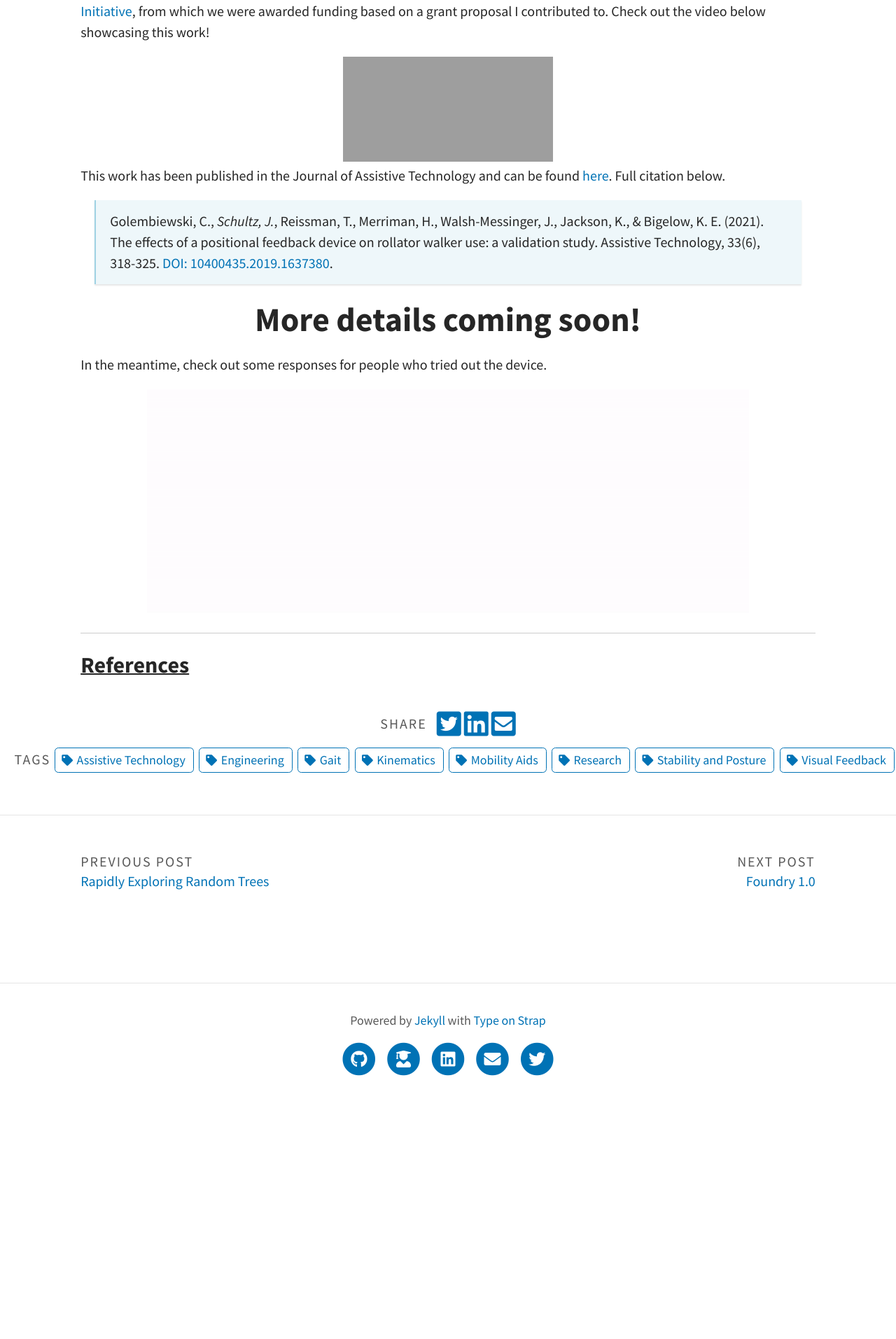
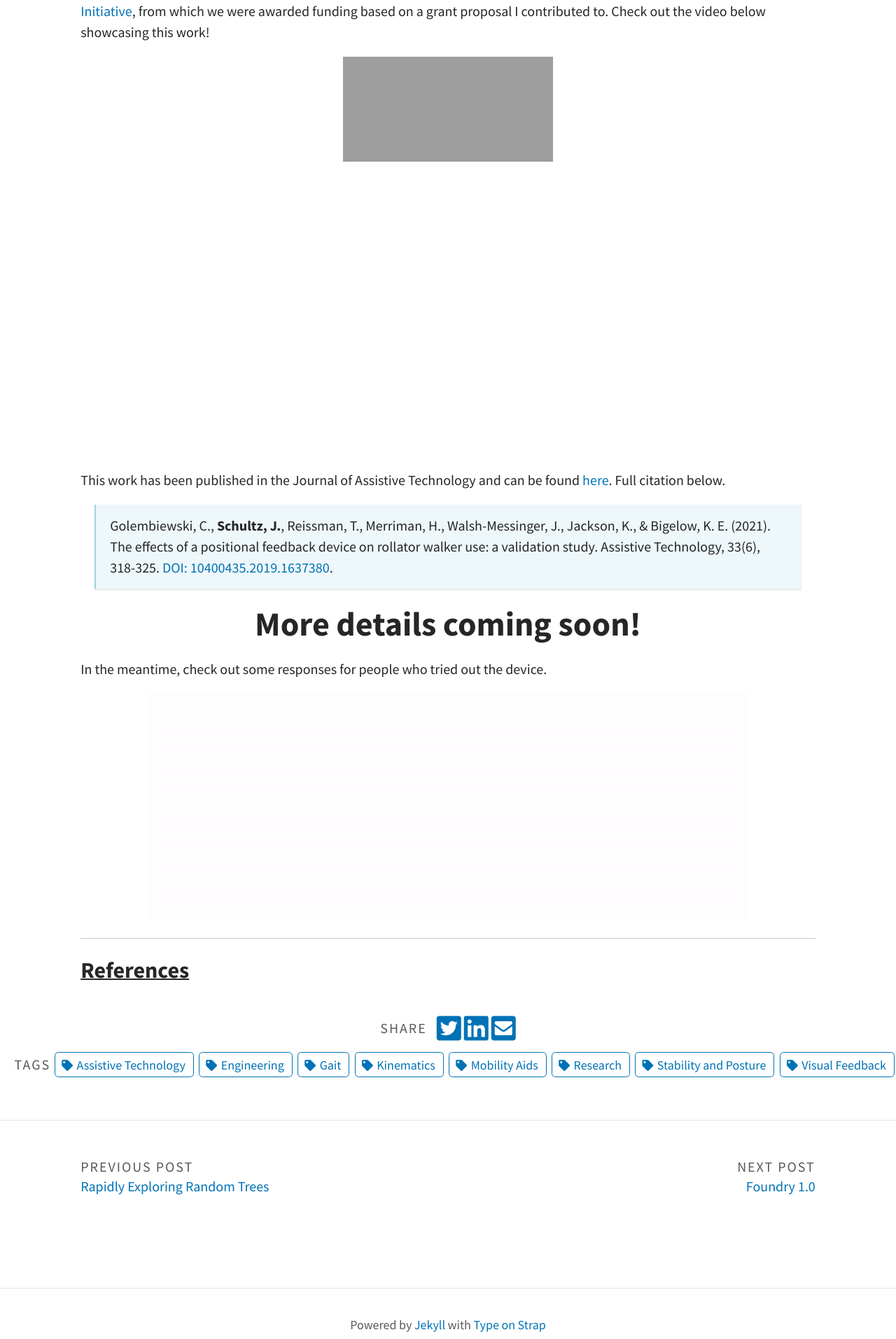
Before and after one commit to jschultz299/jschultz299.github.io, a Jekyll site: the page built from _portfolio/walker.md, in a window 1280 px wide. Shown: the part 572-2485 px from the top of the page at 70% size. Built offline with Jekyll 4.4.1, drawn with Linux system fonts in a browser that asks for light colours; comment, search, counter and statistics services are not loaded; before the commit the page ends 2147 px from its top, so only the background shows below that; grey boxes are pictures that could not be loaded.

Commit message:
updated portfolio.scss

```diff
--- a/_portfolio/walker.md
+++ b/_portfolio/walker.md
@@ -22,7 +22,7 @@
 
 This work has been published in the Journal of Assistive Technology and can be found <a href="https://www.tandfonline.com/doi/abs/10.1080/10400435.2019.1637380" target="_blank">here</a>. Full citation below.
 
-> Golembiewski, C., <em>Schultz, J.</em>, Reissman, T., Merriman, H., Walsh-Messinger, J., Jackson, K., & Bigelow, K. E. (2021). The effects of a positional feedback device on rollator walker use: a validation study. Assistive Technology, 33(6), 318-325. <a href="https://doi.org/10.1080/10400435.2019.1637380" target="_blank">DOI: 10400435.2019.1637380</a>.
+> Golembiewski, C., <b>Schultz, J.</b>, Reissman, T., Merriman, H., Walsh-Messinger, J., Jackson, K., & Bigelow, K. E. (2021). The effects of a positional feedback device on rollator walker use: a validation study. Assistive Technology, 33(6), 318-325. <a href="https://doi.org/10.1080/10400435.2019.1637380" target="_blank">DOI: 10400435.2019.1637380</a>.
 
 <p>
     <center><strong><font size="+5">More details coming soon!</font></strong></center>
--- a/_sass/includes/_portfolio.scss
+++ b/_sass/includes/_portfolio.scss
@@ -51,3 +51,10 @@
   flex: 0 0 32%;
   margin-bottom: 10px;
 }
+
+.video_container {
+    position: relative;
+    width: 100%;
+    height: 0;
+    padding-bottom: 56.25%;
+}
```
